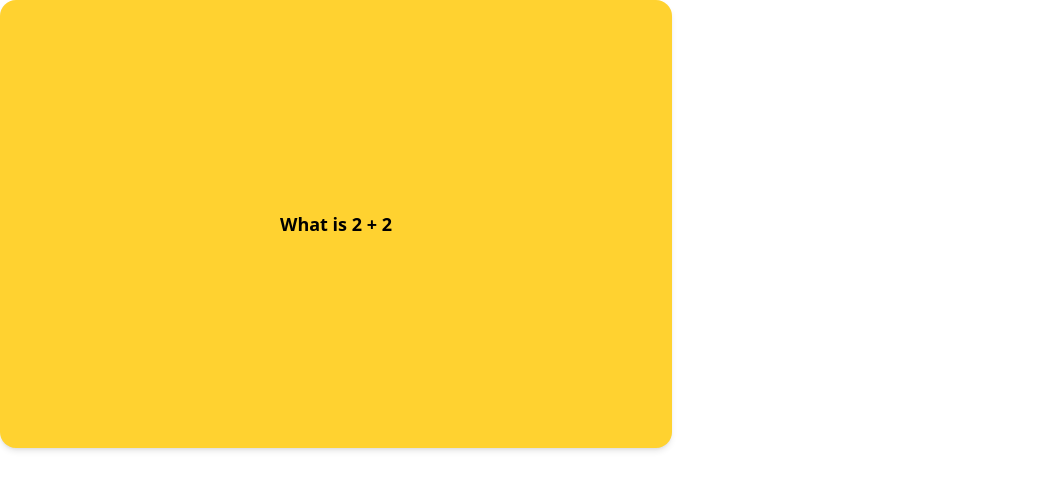
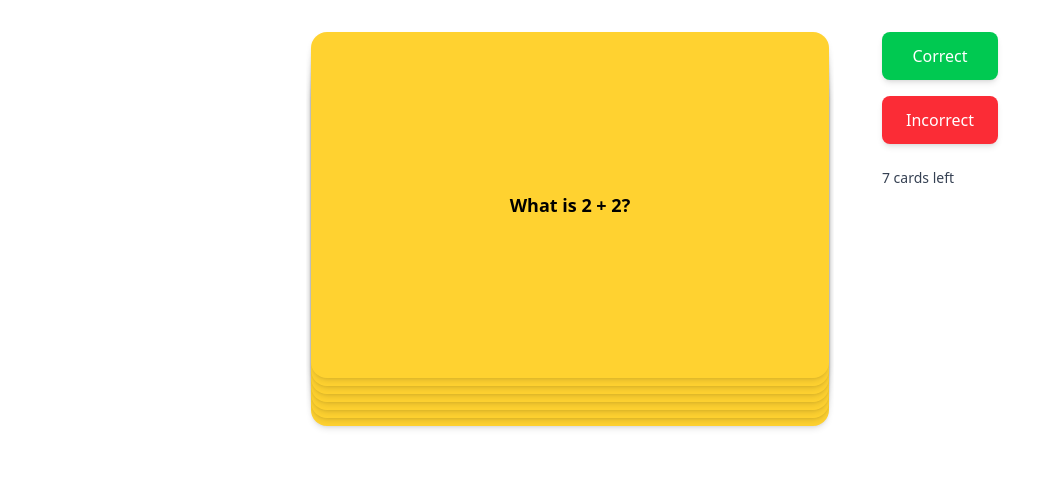
Before and after one commit to Dempsey845/t-level-digital, a React (Vite) app: page / in a window 1280 px wide. Shown: the top 490 px of the page, without its empty margins (0-1061 px from the left). Built offline with nearby package versions, Linux system fonts and the light colour scheme.

Commit message:
Created a FlashCardGame component with a card deck system, that handles moving to the next card and deck finished message

```diff
--- a/package.json
+++ b/package.json
@@ -13,6 +13,7 @@
   },
   "dependencies": {
     "@tailwindcss/vite": "^4.1.17",
+    "framer-motion": "^12.23.24",
     "react": "^19.2.0",
     "react-dom": "^19.2.0",
     "tailwindcss": "^4.1.17"
--- a/src/App.jsx
+++ b/src/App.jsx
@@ -1,10 +1,20 @@
 import "./App.css";
-import FlashCard from "./components/FlashCard/FlashCard";
+import FlashCardGame from "./components/FlashCardGame/FlashCardGame";
+
+const CARDS = [
+  { question: "What is 2 + 2?", answer: "4" },
+  { question: "What is 2 + 4?", answer: "6" },
+  { question: "What is 2 + 6?", answer: "8" },
+  { question: "What is 2 + 8?", answer: "10" },
+  { question: "What is 2 + 10?", answer: "12" },
+  { question: "What is 2 + 12?", answer: "14" },
+  { question: "What is 2 + 14?", answer: "16" },
+];
 
 function App() {
   return (
     <div>
-      <FlashCard question={"What is 2 + 2"} answer={"4"} />
+      <FlashCardGame cards={CARDS} />
     </div>
   );
 }
--- a/src/components/FlashCard/FlashCard.jsx
+++ b/src/components/FlashCard/FlashCard.jsx
@@ -1,12 +1,14 @@
 import { useFlashCard } from "../../hooks/FlashCard/useFlashCard";
 
-export default function FlashCard({ question, answer }) {
+export default function FlashCard({ question, answer, clickable = true }) {
   const { flipped, flip } = useFlashCard();
 
   return (
     <div
-      className="w-[90%] max-w-md sm:max-w-lg md:max-w-xl lg:max-w-2xl aspect-3/2 cursor-pointer perspective-[1000px]"
-      onClick={() => flip(!flipped)}
+      className={`w-[90%] max-w-md sm:max-w-lg md:max-w-xl lg:max-w-2xl aspect-3/2 perspective-[1000px] ${
+        clickable ? "cursor-pointer" : "pointer-events-none"
+      }`}
+      onClick={() => clickable && flip(!flipped)}
     >
       <div
         className={`relative w-full h-full transition-transform duration-500 transform-3d ${
@@ -22,7 +24,7 @@ export default function FlashCard({ question, answer }) {
 
         <div
           data-testid="back_side"
-          className=" absolute inset-0 bg-amber-400 rounded-2xl shadow-md flex items-center justify-center text-center text-lg font-semibold transform-[rotateY(180deg)] backface-hidden"
+          className="absolute inset-0 bg-amber-400 rounded-2xl shadow-md flex items-center justify-center text-center text-lg font-semibold transform-[rotateY(180deg)] backface-hidden"
         >
           {answer}
         </div>
--- /dev/null
+++ b/src/components/FlashCardGame/FlashCardGame.jsx
@@ -0,0 +1,72 @@
+import { AnimatePresence, motion } from "framer-motion";
+import FlashCard from "../FlashCard/FlashCard";
+import useFlashCardGame from "../../hooks/FlashCardGame/useFlashCardGame";
+
+export default function FlashCardGame({ cards }) {
+  const {
+    currentCardIndex,
+    deckEnded,
+    nextCard,
+    visibleCards,
+    remainingCards,
+  } = useFlashCardGame(cards);
+
+  return (
+    <div className="flex flex-col items-center gap-4 mt-8">
+      <div className="flex w-full justify-center items-start gap-6">
+        <div className="relative flex-1 max-w-xl flex justify-center h-[400px]">
+          <AnimatePresence>
+            {visibleCards.map((card, idx) => {
+              const isTop = idx === 0;
+              return (
+                <motion.div
+                  key={currentCardIndex + idx}
+                  initial={{ y: -50, opacity: 0, scale: 0.9 }}
+                  animate={{ y: idx * 8, opacity: 1, scale: 1 }}
+                  exit={{ y: 50, opacity: 0, scale: 0.9 }}
+                  transition={{ duration: 0.5 }}
+                  className="absolute w-full flex justify-center"
+                  style={{ zIndex: visibleCards.length - idx }}
+                >
+                  <FlashCard
+                    question={card.question}
+                    answer={card.answer}
+                    clickable={isTop && !deckEnded}
+                  />
+                </motion.div>
+              );
+            })}
+          </AnimatePresence>
+        </div>
+
+        {!deckEnded && (
+          <div className="flex flex-col gap-4 self-start">
+            <button
+              onClick={nextCard}
+              className="px-6 py-3 bg-green-500 hover:bg-green-600 text-white rounded-lg shadow-md transition"
+            >
+              Correct
+            </button>
+
+            <button
+              onClick={nextCard}
+              className="px-6 py-3 bg-red-500 hover:bg-red-600 text-white rounded-lg shadow-md transition"
+            >
+              Incorrect
+            </button>
+
+            <div className="text-gray-700 text-sm mt-2">
+              {remainingCards} card{remainingCards !== 1 ? "s" : ""} left
+            </div>
+          </div>
+        )}
+      </div>
+
+      {deckEnded && (
+        <div className="mt-6 text-lg font-semibold text-gray-700">
+          🎉 You finished all cards!
+        </div>
+      )}
+    </div>
+  );
+}
--- /dev/null
+++ b/src/hooks/FlashCardGame/useFlashCardGame.js
@@ -0,0 +1,29 @@
+import { useState, useMemo } from "react";
+
+export default function useFlashCardGame(cards) {
+  const [currentCardIndex, setCurrentCardIndex] = useState(0);
+  const [deckEnded, setDeckEnded] = useState(false);
+
+  const nextCard = () => {
+    if (currentCardIndex + 1 >= cards.length) {
+      setDeckEnded(true);
+    } else {
+      setCurrentCardIndex((prev) => prev + 1);
+    }
+  };
+
+  const visibleCards = useMemo(
+    () => (deckEnded ? [] : cards.slice(currentCardIndex)),
+    [cards, currentCardIndex, deckEnded]
+  );
+
+  const remainingCards = cards.length - currentCardIndex;
+
+  return {
+    currentCardIndex,
+    deckEnded,
+    nextCard,
+    visibleCards,
+    remainingCards,
+  };
+}
```
Also changed, not shown: 2 other files (tests, documents, lock files or other folders).
